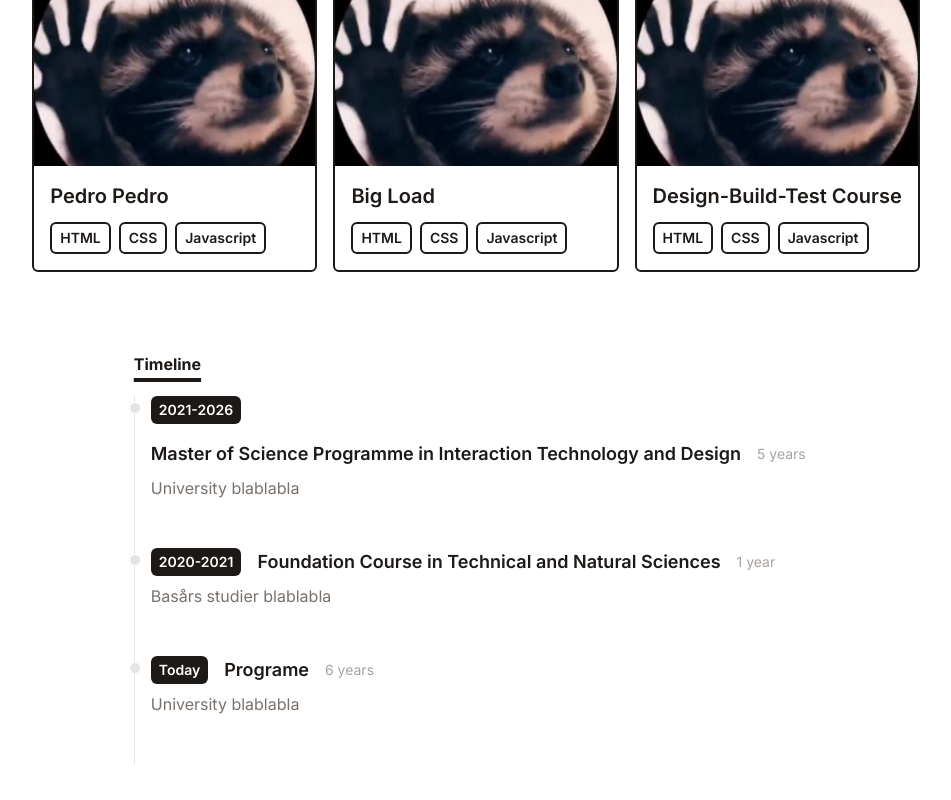
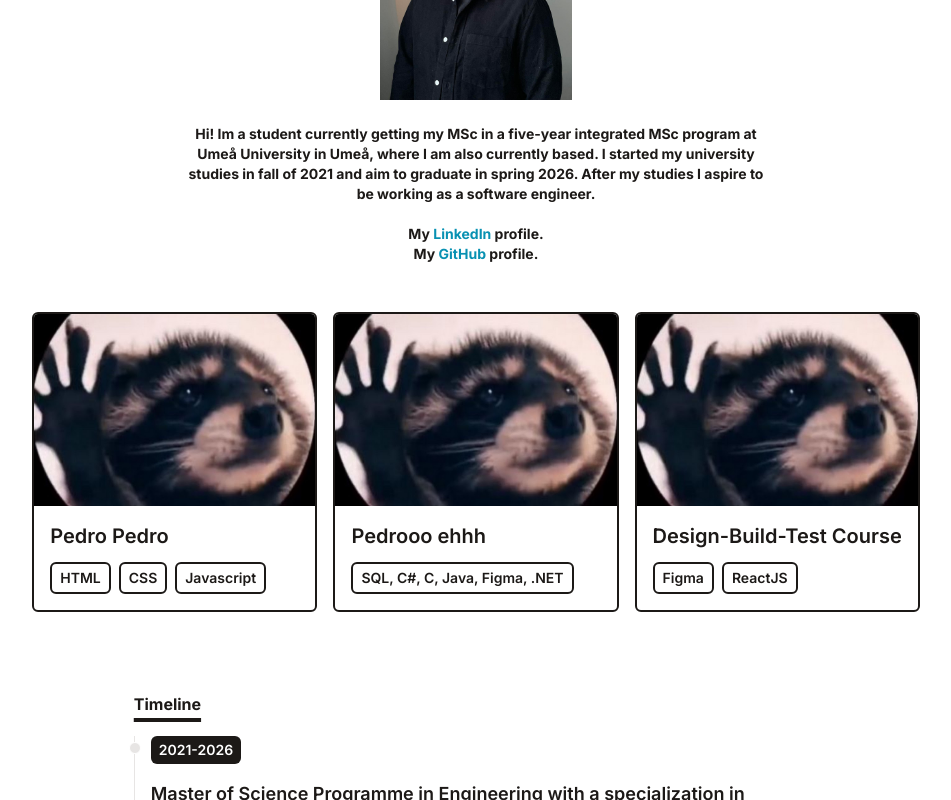
Before and after one commit to Ludwig-Wredendal/Portfolio, a React (Vite) app in the folder portfolio-lw/: page / in a window 1280 px wide. Shown: the part 360-1160 px from the top of the page, without its empty margins (164-1115 px from the left). Built offline with nearby package versions, Linux system fonts and the light colour scheme.

Commit message:
Added text in all components

```diff
--- a/portfolio-lw/src/components/Intro.jsx
+++ b/portfolio-lw/src/components/Intro.jsx
@@ -9,9 +9,16 @@ function Intro () {
             md:text-7xl mb-1
             dark:text-white
             md:mb-3 font-bold">Ludwig Wredendal</h1>
+
             <p className="text-base md:text-xl mb-3 font-medium">Engineering program in Interaction Technology and Design</p>
-            <p className="text-sm max-w-xl mb-6 font-bold">Im a student currently getting my MSc in a five-year integrated MSc
-            program at Umeå University.
+            <div>
+                <img src="assets\bild_lw24.jpg" alt="Ludwig Wredendal" className="w-48 h-auto" /> {/* Adjust width and height as needed */}
+            </div>
+            <br/>
+            <p className="text-sm max-w-xl mb-6 font-bold">Hi! Im a student currently getting my MSc in a five-year integrated MSc
+            program at Umeå University in Umeå, where I am also currently based. I started my university studies in fall of 2021 and aim
+            to graduate in spring 2026. After my studies I aspire to be working as a software engineer.
+            <br/>
             <br/>
             My {' '}
             <a
@@ -39,6 +46,7 @@ function Intro () {
             </a>{' '}
             profile.
             </p>
+
         </div>
     )
 }
--- a/portfolio-lw/src/data/portfolio.js
+++ b/portfolio-lw/src/data/portfolio.js
@@ -6,15 +6,15 @@ export default [
         link: 'https://systembolaget.se/'
     },
     {
-        title: 'Big Load',
+        title: 'Pedrooo ehhh',
         imgUrl: '/assets/pedro.jpg',
-        stack: ['HTML', 'CSS', 'Javascript'],
+        stack: ['SQL, C#, C, Java, Figma, .NET'],
         link: 'https://systembolaget.se/'
     },
     {
         title: 'Design-Build-Test Course',
         imgUrl: '/assets/pedro.jpg',
-        stack: ['HTML', 'CSS', 'Javascript'],
+        stack: ['Figma', 'ReactJS'],
         link: 'https://systembolaget.se/'
     },
 ]
--- a/portfolio-lw/src/data/timeline.js
+++ b/portfolio-lw/src/data/timeline.js
@@ -1,20 +1,20 @@
 export default [
     {
         year: "2021-2026",
-        title: "Master of Science Programme in Interaction Technology and Design",
+        title: "Master of Science Programme in Engineering with a specialization in Interaction Technology and Design, Umeå University",
         duration: "5 years",
-        details: "University blablabla",
+        details: "After finnishing the one year foundation course I decided to stay in Umeå and start study a five-year integrated MSc engineering program.",
     },
     {
         year: "2020-2021",
-        title: "Foundation Course in Technical and Natural Sciences",
+        title: "Foundation Course in Technical and Natural Sciences, Umeå University",
         duration: "1 year",
-        details: "Basårs studier blablabla",
+        details: "To qualify for further engineering studies, I completed a foundation course that consists of a year of intensive studies that provide eligibility in biology, physics, chemistry, and mathematics.",
     },
     {
-        year: "Today",
-        title: "Programe",
-        duration: "6 years",
-        details: "University blablabla",
+        year: "2015-2018",
+        title: "The Social Sciences Programme with a Focus on Social Science and an International Profile, Luleå Gymnasium",
+        duration: "3 years",
+        details: "University Prepatory Programme",
     },
 ]
```
